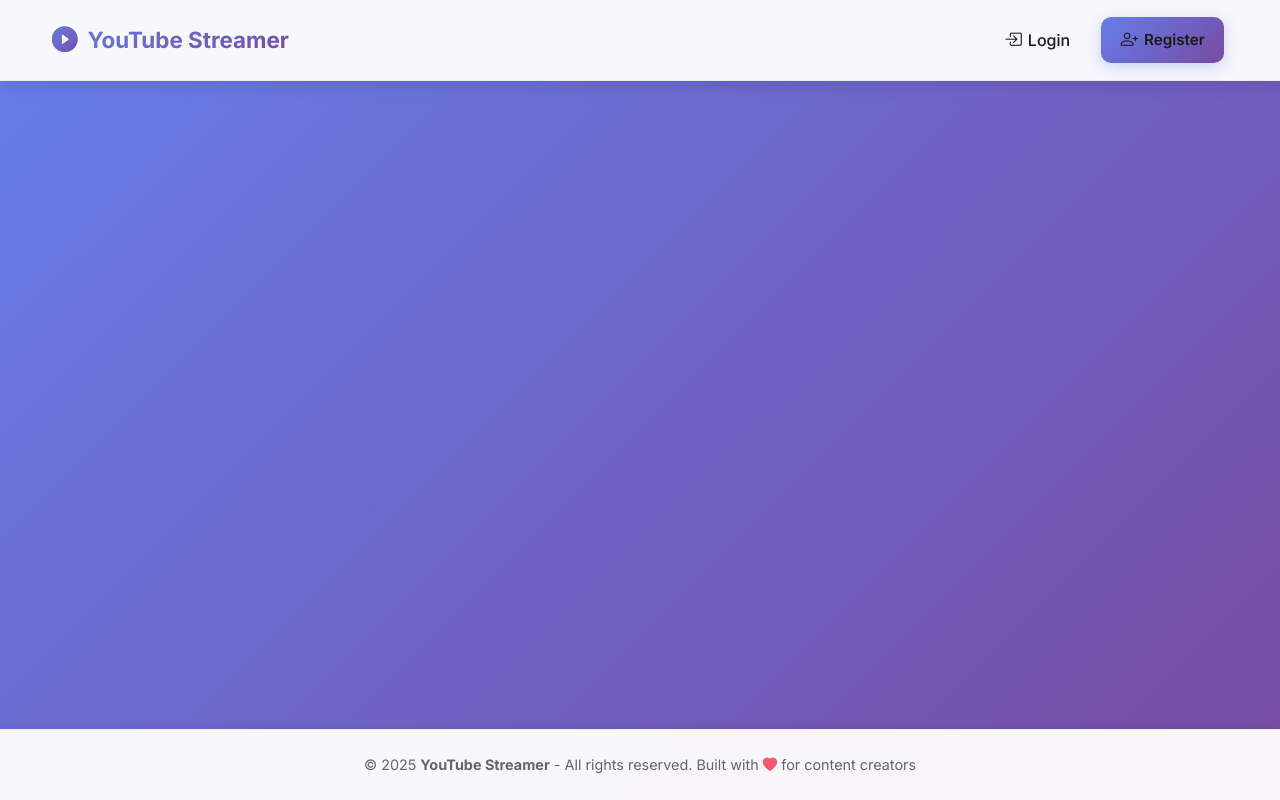
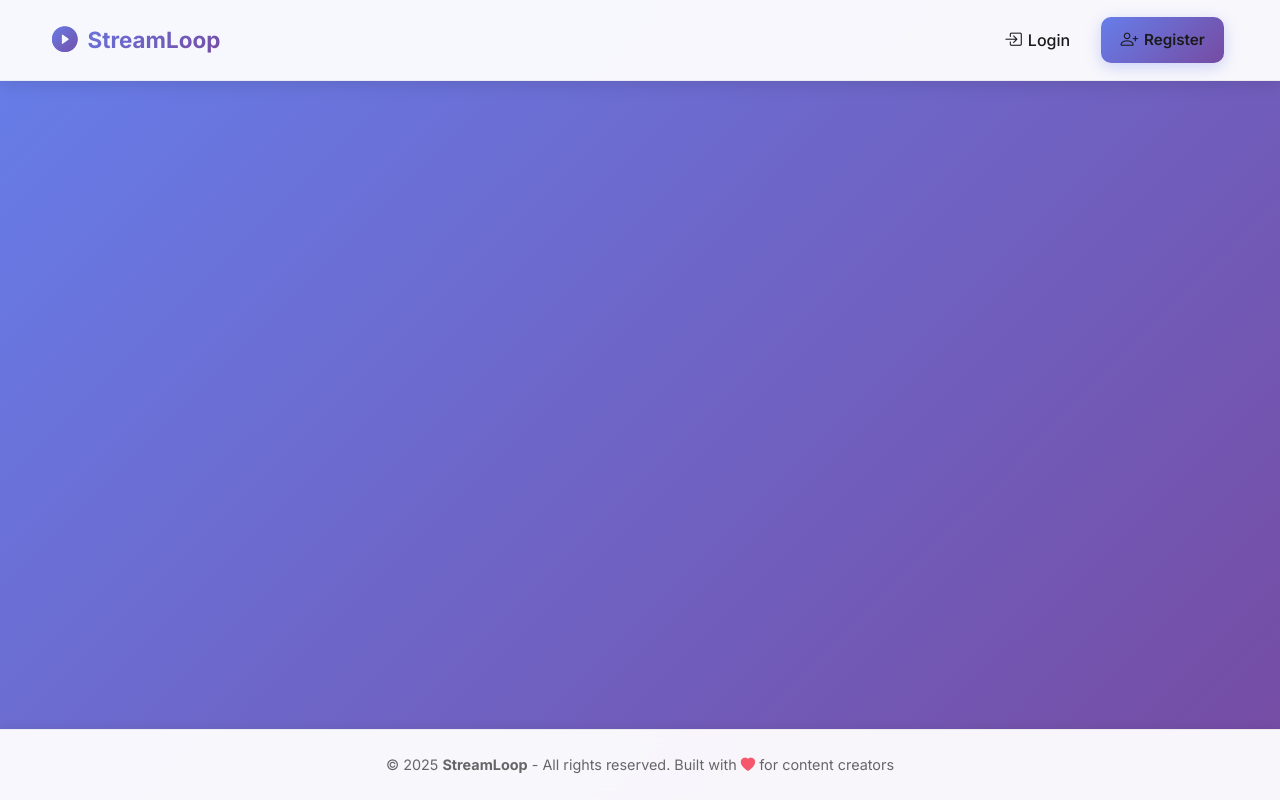
Before and after one commit to DineshBirla/youtube_streamer, a Django app: template templates/accounts/base-pro.html in a window 1280 px wide. Run offline with Django 5.2, Linux system fonts and the light colour scheme; the template is opened without the code that fills it, so the values that code supplies are empty.

Commit message:
Update base-pro.html

```diff
--- a/templates/accounts/base-pro.html
+++ b/templates/accounts/base-pro.html
@@ -5,7 +5,7 @@
     <meta name="viewport" content="width=device-width, initial-scale=1.0">
     <meta name="description" content="YouTube 24/7 Streamer - Professional streaming platform">
     <meta name="theme-color" content="#667eea">
-    <title>{% block title %}YouTube Streamer{% endblock %}</title>
+    <title>{% block title %}YouTube 24/7 Streamer{% endblock %}</title>
 
     <!-- Bootstrap 5 CSS -->
     <link href="https://cdn.jsdelivr.net/npm/bootstrap@5.3.0/dist/css/bootstrap.min.css" rel="stylesheet">
@@ -526,7 +526,7 @@
         <div class="container">
             <a class="navbar-brand" href="{% url 'home' %}">
                 <i class="bi bi-play-circle-fill"></i>
-                YouTube Streamer
+                StreamLoop
             </a>
             <button class="navbar-toggler" type="button" data-bs-toggle="collapse" data-bs-target="#navbarNav" aria-controls="navbarNav" aria-expanded="false" aria-label="Toggle navigation">
                 <i class="bi bi-list"></i>
@@ -602,7 +602,7 @@
     <!-- Footer -->
     <footer class="footer">
         <div class="container text-center">
-            <p>&copy; 2025 <strong>YouTube Streamer</strong> - All rights reserved. Built with <i class="bi bi-heart-fill" style="color: var(--warning-color);"></i> for content creators</p>
+            <p>&copy; 2025 <strong>StreamLoop</strong> - All rights reserved. Built with <i class="bi bi-heart-fill" style="color: var(--warning-color);"></i> for content creators</p>
         </div>
     </footer>
 
```
